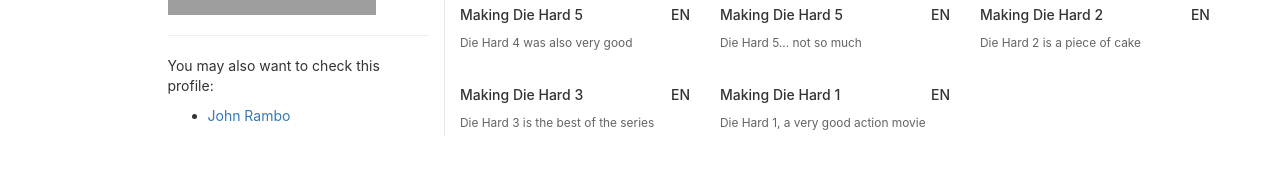
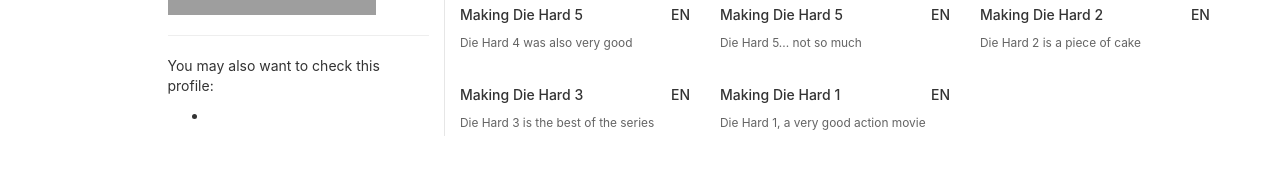
Before and after one commit to jethroGIT/jethrogit.github.io, a Jekyll site: the page built from index.html, in a window 1280 px wide. Shown: the part 633-808 px from the top of the page. Built offline with Jekyll 4.4.1, drawn with Linux system fonts in a browser that asks for light colours; grey boxes are pictures that could not be loaded.

Commit message:
Remove the recommendation

```diff
--- a/_config.yml
+++ b/_config.yml
@@ -45,8 +45,8 @@
 
 # profil you recommand : (displayed on the left bar)
 profiles:
-  - username: "John Rambo"
-    link: "https://github.com/mpgn/copper-jekyll-theme"
+  - username:
+    link:
 
 # Enter your Disqus shortname (not your username) to enable commenting on posts
 # You can find your shortname on the Settings page of your Disqus account
```
